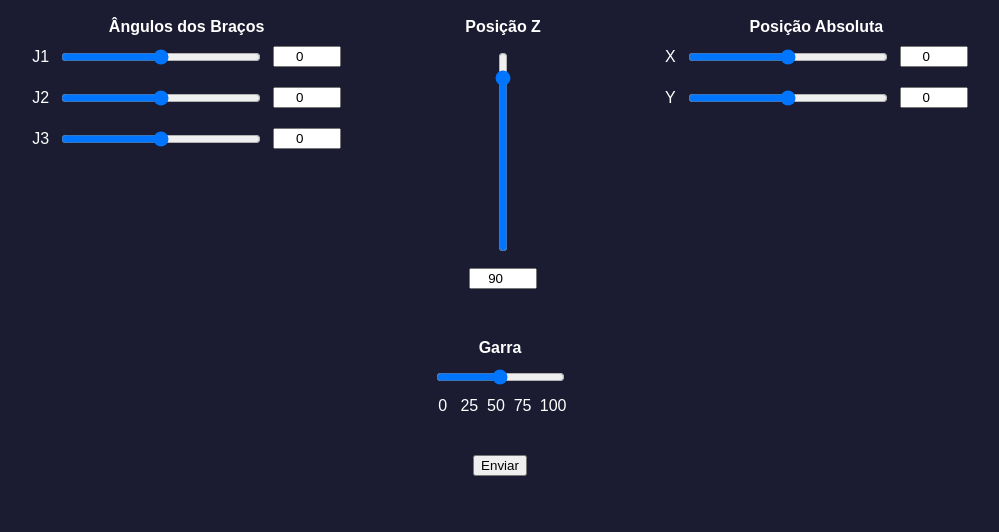
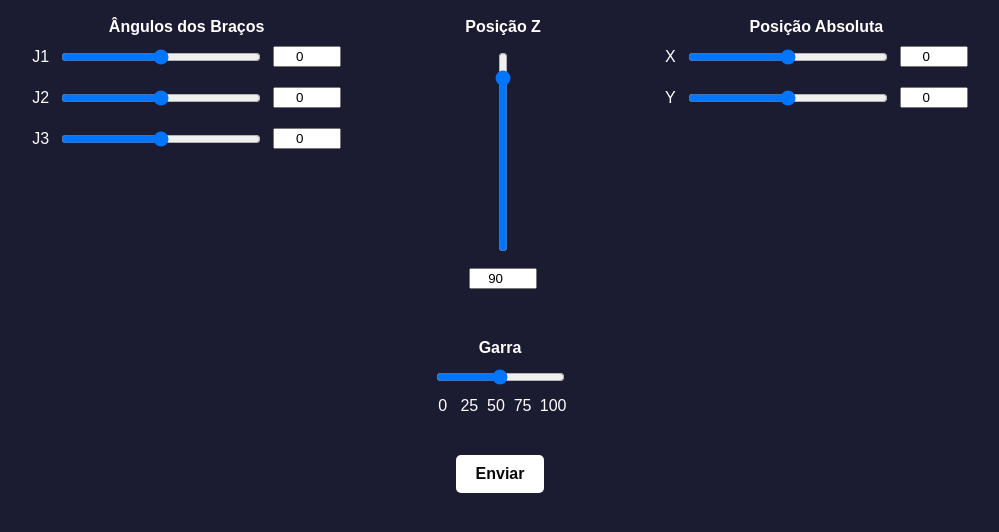
Before and after one commit to Kvn12/Girafinha-LPSP, a website: page index.html in a window 1280 px wide. Shown: the whole page, without its empty margins (140-1139 px from the left). Drawn offline with Linux system fonts and the light colour scheme.

Commit message:
button color

```diff
--- a/css/index.css
+++ b/css/index.css
@@ -82,6 +82,14 @@ body {
     text-align: center;
 }
 
-.button {
-    font-family: Courier;
-}
+.send {
+    font-family: Arial, sans-serif; /* Troque 'Arial' pelo nome da fonte desejada */
+    font-size: 16px; /* Ajuste o tamanho da fonte conforme necessário */
+    font-weight: bold; /* Opcional: altera o peso da fonte */
+    color: #080808; /* Cor do texto */
+    background-color: #fff; /* Cor do fundo do botão */
+    padding: 10px 20px;
+    border: 5px;
+    border-radius: 5px;
+    cursor: pointer;
+  }
```
